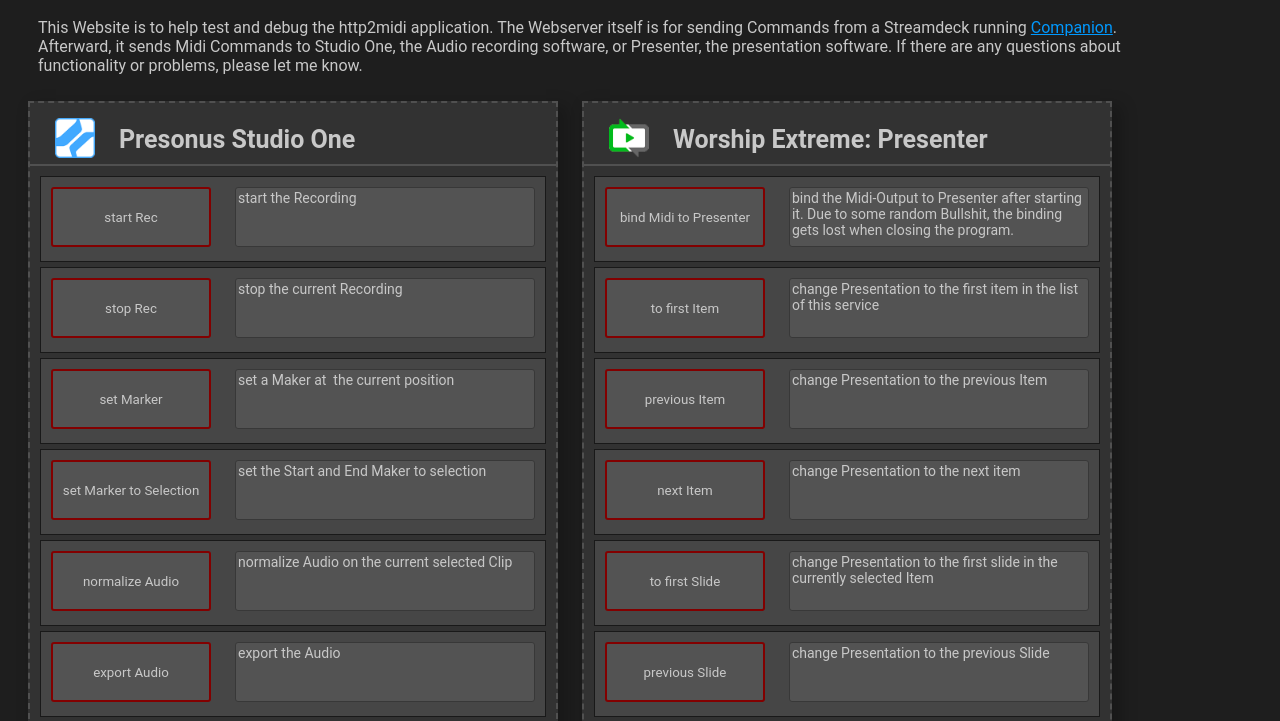
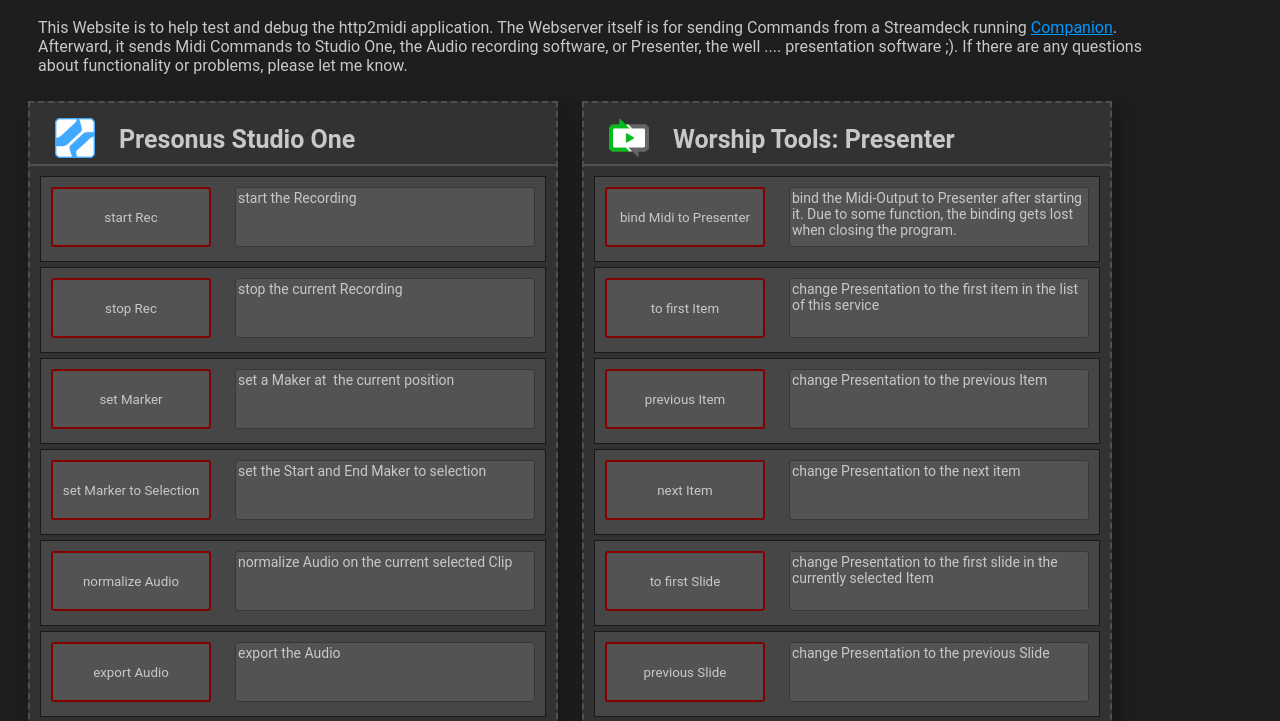
Before and after one commit to ScheerleJo/HTTP2MIDI, a website: page views/debug-helper.html in a window 1280 px wide. Shown: the part 59-780 px from the top of the page. Drawn offline with Linux system fonts and the light colour scheme; no server answers; files whose address does not match are found by name.

Commit message:
Minor Fixes.

```diff
--- a/views/debug-helper.html
+++ b/views/debug-helper.html
@@ -11,7 +11,7 @@
 <body onload="sendAction('debugStartup')">
     <div class="header">
         <h1>Debug-Helper for http2midi</h1>
-        <p>This Website is to help test and debug the http2midi application. The Webserver itself is for sending Commands from a Streamdeck running <a target="_blank" href="http://192.168.178.24:8000/buttons">Companion</a>. Afterward, it sends Midi Commands to Studio One, the Audio recording software, or Presenter, the presentation software.
+        <p>This Website is to help test and debug the http2midi application. The Webserver itself is for sending Commands from a Streamdeck running <a target="_blank" href="http://192.168.178.24:8000/buttons">Companion</a>. Afterward, it sends Midi Commands to Studio One, the Audio recording software, or Presenter, the well .... presentation software ;).
             If there are any questions about functionality or problems, please let me know.</p>
     </div>
 <div class="container" id="s1-container">
@@ -49,12 +49,12 @@
 <div class="container" id="presenter-container">
     <div class="container-head">
         <img id="s1" src="/Presenter.png">
-        <h2>Worship Extreme: Presenter</h2>
+        <h2>Worship Tools: Presenter</h2>
     </div>
     <div class="container-body">
         <div class="container-event">
             <button onclick="sendAction('bindPresenter')">bind Midi to Presenter</button>
-            <textarea>bind the Midi-Output to Presenter after starting it. Due to some random Bullshit, the binding gets lost when closing the program.</textarea>
+            <textarea>bind the Midi-Output to Presenter after starting it. Due to some function, the binding gets lost when closing the program.</textarea>
         </div>
         <div class="container-event">
             <button onclick="sendAction('changeItem')">to first Item</button>
```
Also changed, not shown: README.md.
